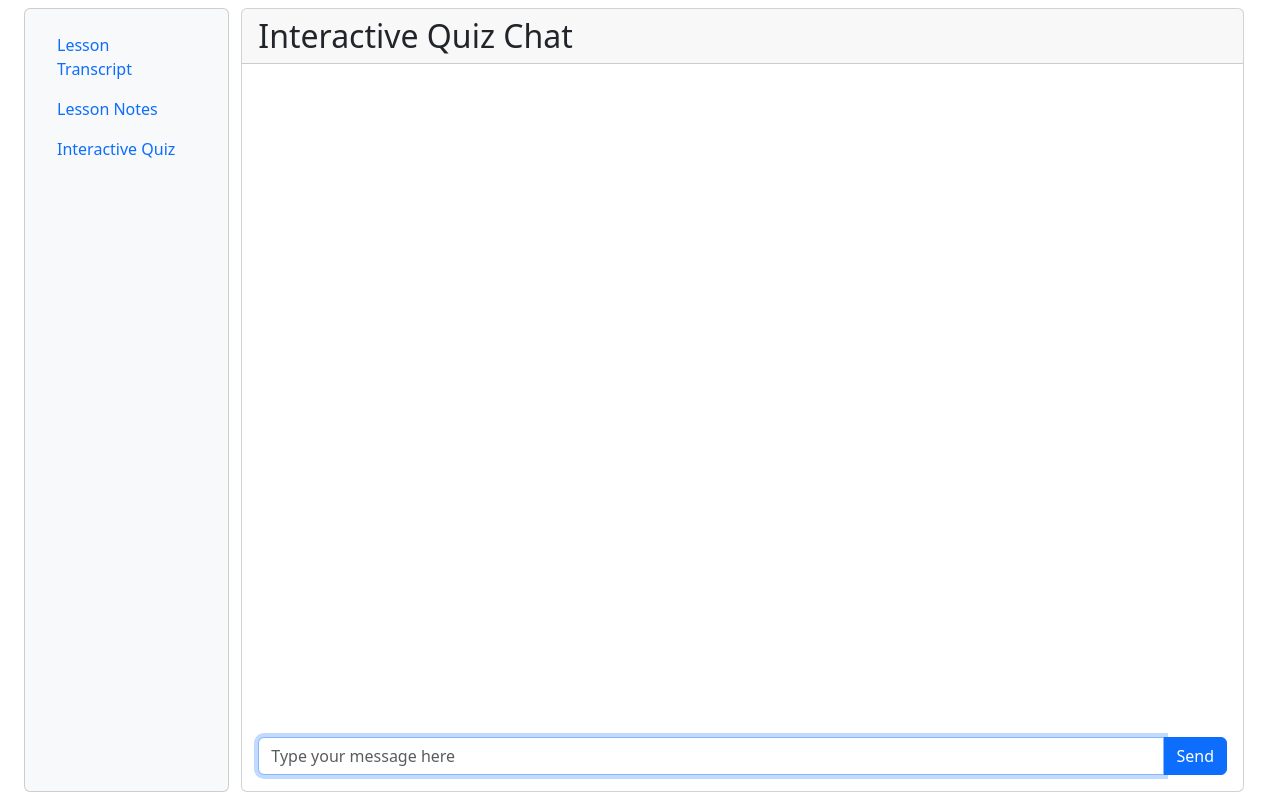
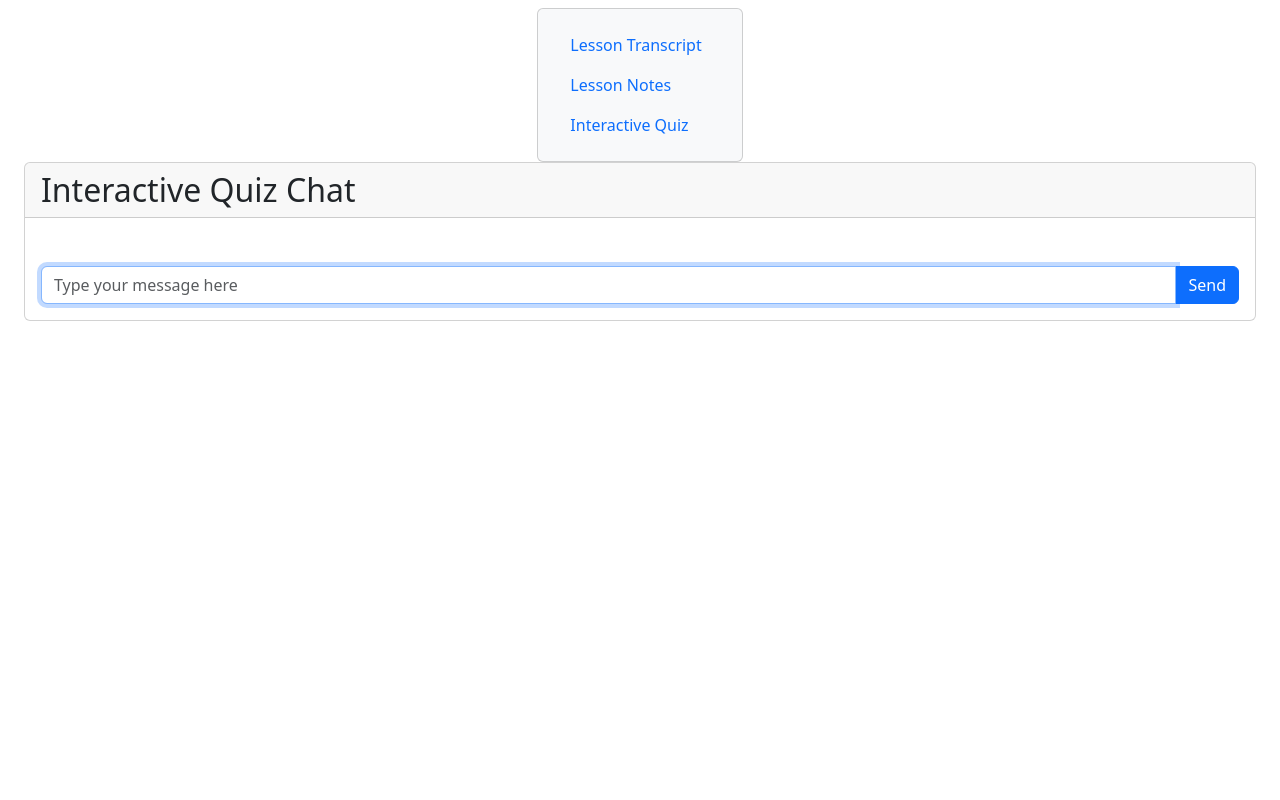
Before and after one commit to Zemelware/StudyX, a Flask app: page /interactive-quiz in a window 1280 px wide. Run offline with Flask 3, Linux system fonts and the light colour scheme.

Commit message:
Remove div (with id main-content) around content block
- Rename chat endpoint to quiz
- Justify whole application to center of the screen

```diff
--- a/templates/base.html
+++ b/templates/base.html
@@ -17,7 +17,7 @@
     />
   </head>
   <body class="my-2">
-    <div class="row mx-4">
+    <div class="row mx-4 g-0 justify-content-center">
       <!-- This macro will check if the user is on the URL associated with the given endpoint. If yes, it returns the "active" class -->
       {% macro is_active(endpoint) %}
         {% if request.path == url_for(endpoint) %}
@@ -25,6 +25,7 @@
         {% endif %}
       {% endmacro %}
 
+      <!-- TODO: The gutter is making the buttons in the nav a bit smaller. fix this -->
       <nav class="nav nav-pills col-2 card bg-body-tertiary">
         <div class="card-body">
           <a
@@ -38,16 +39,14 @@
             >Lesson Notes</a
           >
           <a
-            class="nav-link {{ is_active('chat') }}"
-            href="{{ url_for('chat') }}"
+            class="nav-link {{ is_active('quiz') }}"
+            href="{{ url_for('quiz') }}"
             >Interactive Quiz
           </a>
         </div>
       </nav>
 
-      <div class="col" id="main-content">
-        {% block content %}{% endblock %}
-      </div>
+      {% block content %}{% endblock %}
     </div>
 
     <script
```
